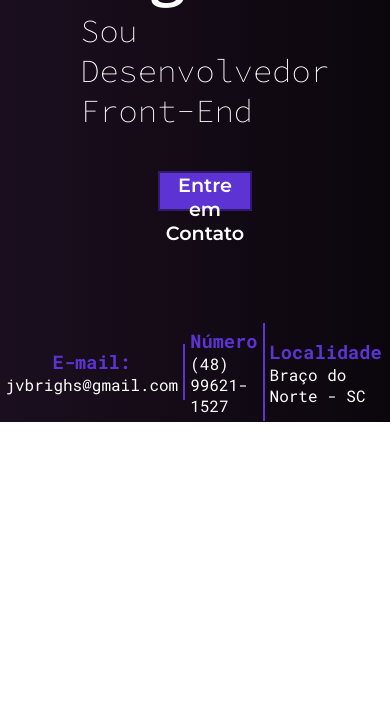
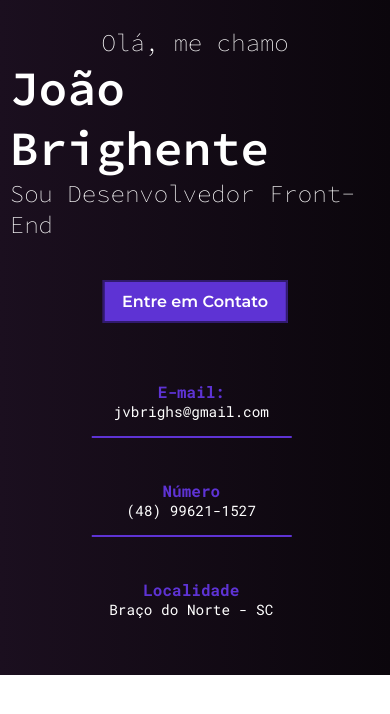
Before and after one commit to brighente/portfolio, a plain HTML site: page index.html in a window 390 px wide. Drawn offline with Linux system fonts and the light colour scheme.

Commit message:
Update style.css

```diff
--- a/css/style.css
+++ b/css/style.css
@@ -71,8 +71,8 @@
     border: 2px solid var(--cor01);
     background-color: var(--cor04);
     color: var(--cor00);
-    width: 30%;
-    height: 50px;
+    width: 35%;
+    height: 60px;
     margin-top: 40px;
     font-size: 1.2rem;
     cursor: pointer;
@@ -149,6 +149,18 @@
         width: 40%;
     }
 
+    .intro-contact p{
+        font-size: 0.9rem;
+    }
+
+    #contact-2{
+        padding: 0px;
+    }
+
+    #contact-3{
+        padding: 0 15px;
+    }
+
     .intro-img{
         padding: 40px 40px 40px 20px;
     }
@@ -164,6 +176,18 @@
         width: 40%;
     }
 
+    .intro-contact-content{
+        width: 98%;
+    }
+
+    #contact-1{
+        padding: 0 5px;
+    }
+
+    #contact-3{
+        padding: 0 10px;
+    }
+
     .square-border{
         width: 550px;
     }
@@ -171,14 +195,15 @@
 
 @media (max-width: 1024px){
     .intro-container{
-        height: 45vh;
-        justify-content: center;
+        height: 75vh;
+        display: flex;
+        align-items: center;
     }
 
     .intro-content{
-        width: 60%;
-        row-gap: 50px;
-        /* padding: 30px 0px 0px 0px; */
+        width: 70%;
+        row-gap: 150px;
+        padding: 0px;
         position: absolute;
         justify-content: flex-start;
         left: 50%;
@@ -189,24 +214,50 @@
         align-items: center;
     }
 
+    .intro-text h1{
+        font-size: 4.5rem;
+    }
+
     .intro-text button{
-        height: 40px;
+        height: 60px;
+        width: 50%;
+        font-size: 1.4rem;
+    }
+
+    .intro-contact-container{
+        height: 80px;
+    }
+
+    .intro-contact-content{
+        padding: 0px;
+        height: 70px;
+        border: none;
+    }
+
+    #contact-1{
+        padding: 0 10px;
+    }
+
+    #contact-2{
+        padding: 0 10px;
+    }
+
+    #contact-3{
+        padding: 0 10px;
     }
 
     .intro-contact{
         align-items: center;
-        padding: 5px;
+        height: 70px;
+        justify-content: center;
     }
 
-    .intro-img{
-        padding: 0px;
-        justify-content: center;
-        align-items: flex-end;
+    .intro-contact h3{
+        font-size: 1.3rem;
     }
 
-    .intro-contact-content{
-        padding: 0px;
-        border: none;
+    .intro-contact p{
+        font-size: 1rem;
     }
 
     .square-border{
@@ -216,27 +267,121 @@
     .square-img{
         display: none;
     }
+
+    .intro-img{
+        display: none;
+    }
 }
 
 @media (max-width: 835px){
+    .intro-content{
+        width: 80%;
+        row-gap: 150px;
+    }
+
+    .intro-text{
+        height: 35vh;
+        justify-content: center;
+    }
+
+    .intro-text h3{
+        font-size: 2rem;
+    }
+
+    .intro-text h1{
+        font-size: 4.5rem;
+    }
+
+    .intro-text button{
+        width: 40%;
+    }
+
+    .intro-contact-container{
+        height: 80px;
+        width: 100%;
+    }
+}
+
+@media (max-width: 768px){
+    .intro-content{
+        width: 85%;
+    }
+}
+
+@media (max-width: 600px){
+    .intro-content{
+        width: 95%;
+    }
+
+    .intro-text h1{
+        font-size: 3.5rem;
+    }
+
+    .intro-text h3{
+        font-size: 1.5rem;
+    }
+
+    .intro-text button{
+        width: 50%;
+        height: 40px;
+        font-size: 1.2rem;
+    }
+
+    .intro-contact h3{
+        font-size: 1rem;
+    }
+
+    .intro-contact p{
+        font-size: 0.9rem;
+    }
+}
+
+@media (max-width: 435px){
     .intro-container{
-        height: 50vh;
+        height: 80vh;
     }
 
     .intro-content{
-        row-gap: 0px;
-        padding-top: 0px;
+        row-gap: 30px;
     }
 
-    .intro-text{
-        height: 25vh;
+    .intro-text h1{
+        font-size: 3rem;
+    }
+
+    .intro-text button{
+        height: 50px;
+        font-size: 1rem;
+    }
+
+    #contact-1{
+        padding: 0px;
+    }
+
+    #contact-2{
+        padding: 0px;
+    }
+
+    #contact-3{
+        padding: 0px;
     }
 
     .intro-contact-container{
-        height: 25vh;
+        height: 35vh;
+        align-items: center;
     }
 
     .intro-contact-content{
-        padding-bottom: 20px;
+        display: grid;
+        height: 100%;
+    }
+
+    .intro-contact{
+        padding: 10px 0px;
+    }
+
+    .border{
+        border-right: none;
+        border-bottom: 2px solid var(--cor04);
     }
 }
```
